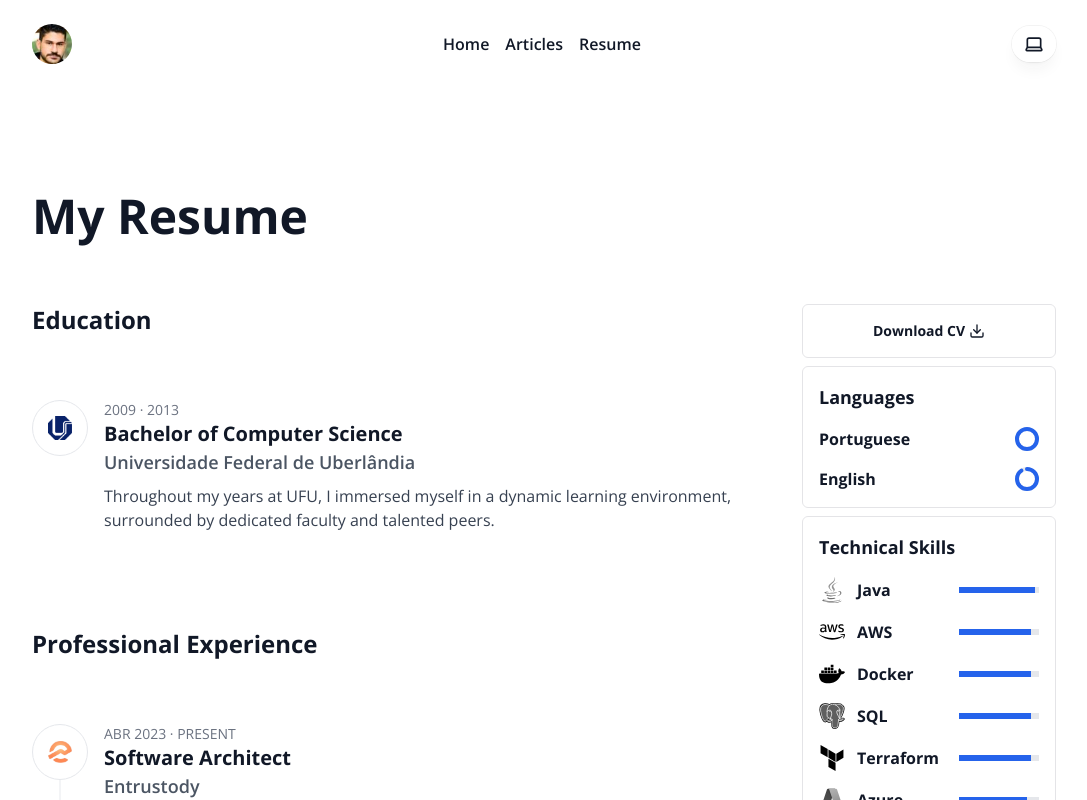
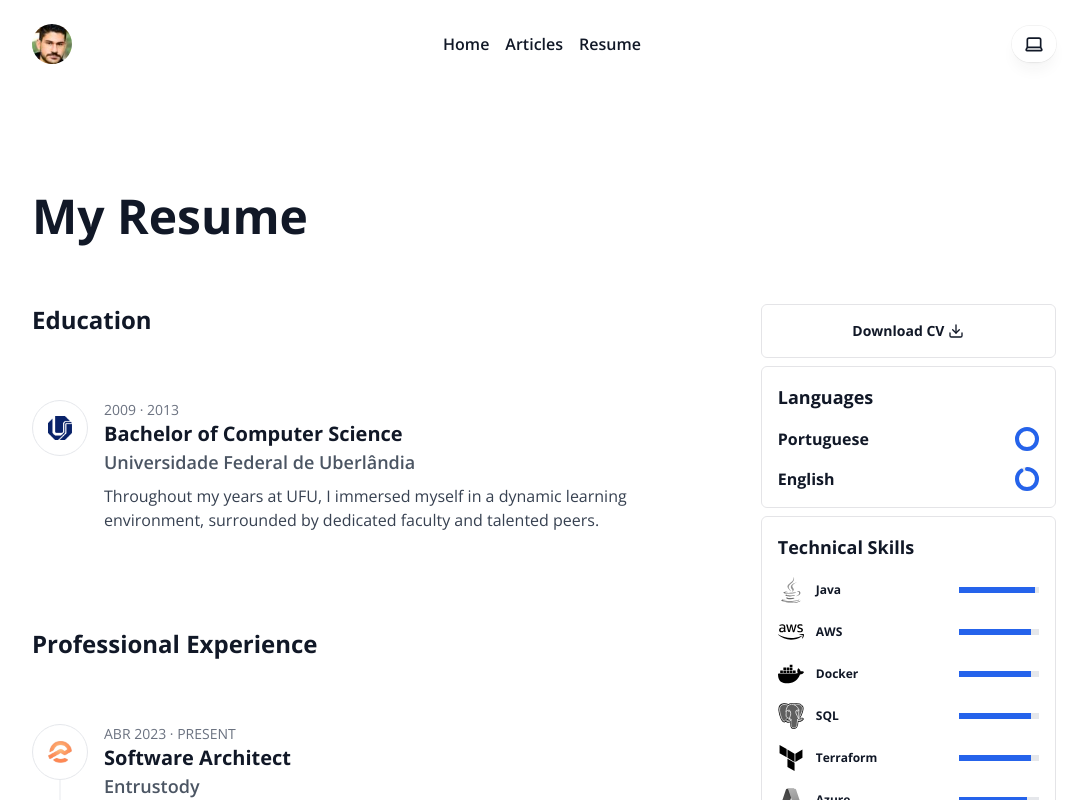
Before and after one commit to pedrohsduarte/personal-website-monorepo, a Next.js app in the folder apps/site/: page /resume in a window 1280 px wide. Shown: the top 800 px of the page, without its empty margins (96-1183 px from the left). Built offline with nearby package versions, Linux system fonts and the light colour scheme.

Commit message:
fix(site): improve responsiveness in resume page

```diff
--- a/apps/site/src/app/(pages)/resume/page.tsx
+++ b/apps/site/src/app/(pages)/resume/page.tsx
@@ -15,14 +15,14 @@ const Resume: React.FC = () => {
   return (
     <div className='w-full space-y-16'>
       <h1 className='text-5xl font-bold'>My Resume</h1>
-      <div className='flex w-full flex-col gap-2 sm:flex-row'>
-        <div className='w-full space-y-16 md:w-3/4'>
+      <div className='flex w-full flex-col gap-10 sm:flex-row'>
+        <div className='w-full space-y-16 md:w-[70%]'>
           <h2 className='text-2xl font-bold'>Education</h2>
           <WithEducationTimeline />
           <h2 className='text-2xl font-bold'>Professional Experience</h2>
           <WithProfessionalExperienceTimeline />
         </div>
-        <div className='flex w-full flex-col gap-2 md:w-1/4'>
+        <div className='flex w-full flex-col gap-2 md:w-[30%]'>
           <WithDownloadCVButton />
           <WithLanguages />
           <WithTechnicalSkills />
--- a/apps/site/src/components/TechnicalSkills/index.tsx
+++ b/apps/site/src/components/TechnicalSkills/index.tsx
@@ -27,7 +27,9 @@ const TechnicalSkills: React.FC<TechnicalSkillsProps> = ({ skills }) => {
             <div key={`skill-${skill.name}`} className='flex w-full items-center justify-between'>
               <div className='flex items-center gap-3'>
                 <Icon icon={skill.icon} size={26} color='#71717a' grayscale={true} />
-                <span className='inline-block whitespace-nowrap font-bold'>{skill.name}</span>
+                <span className='sm:text-md lg:text-md inline-block whitespace-nowrap font-bold md:text-xs '>
+                  {skill.name}
+                </span>
               </div>
               <div className='w-20'>
                 <LinearProgressBar progress={skill.progress}></LinearProgressBar>
```
